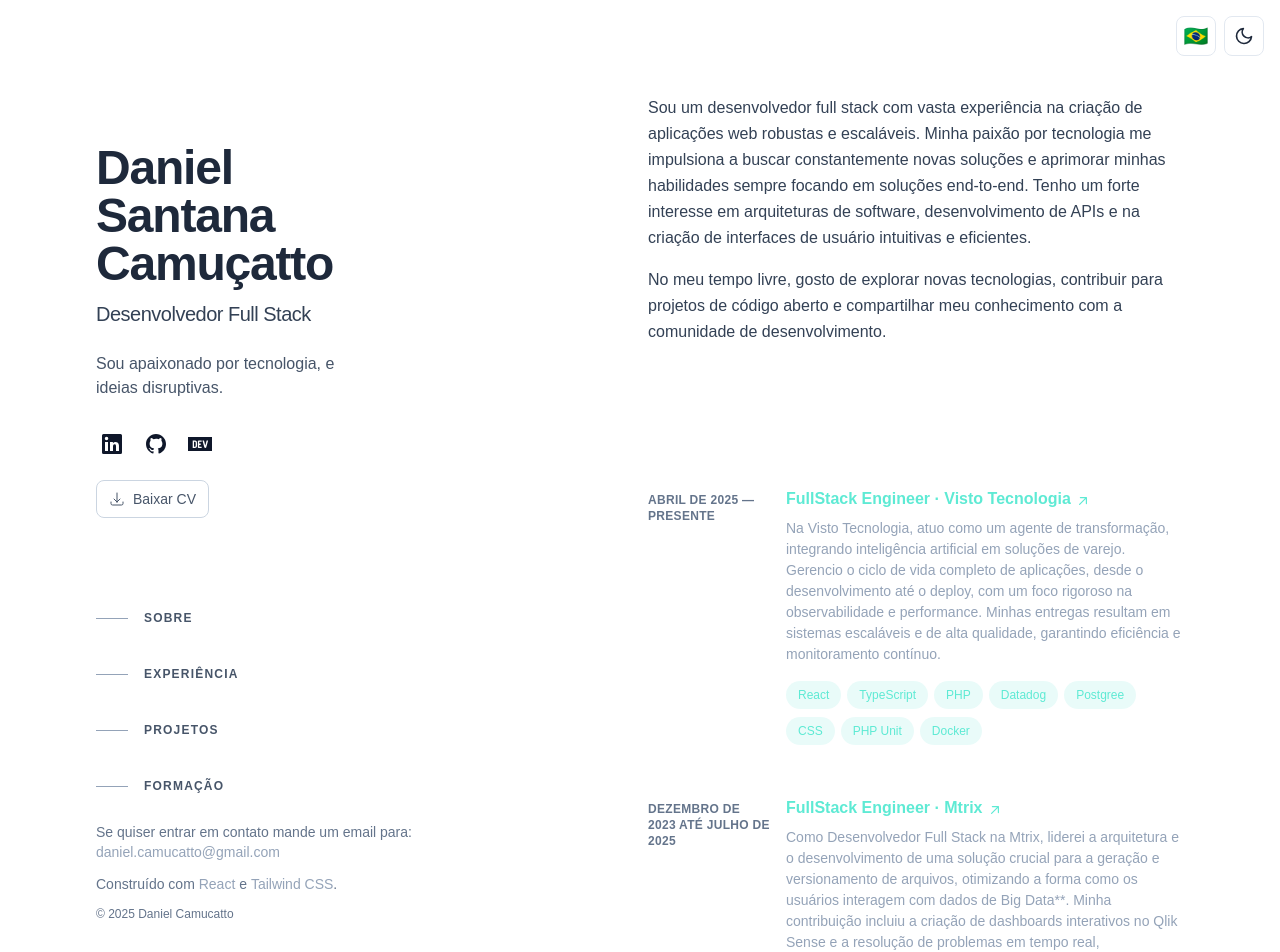
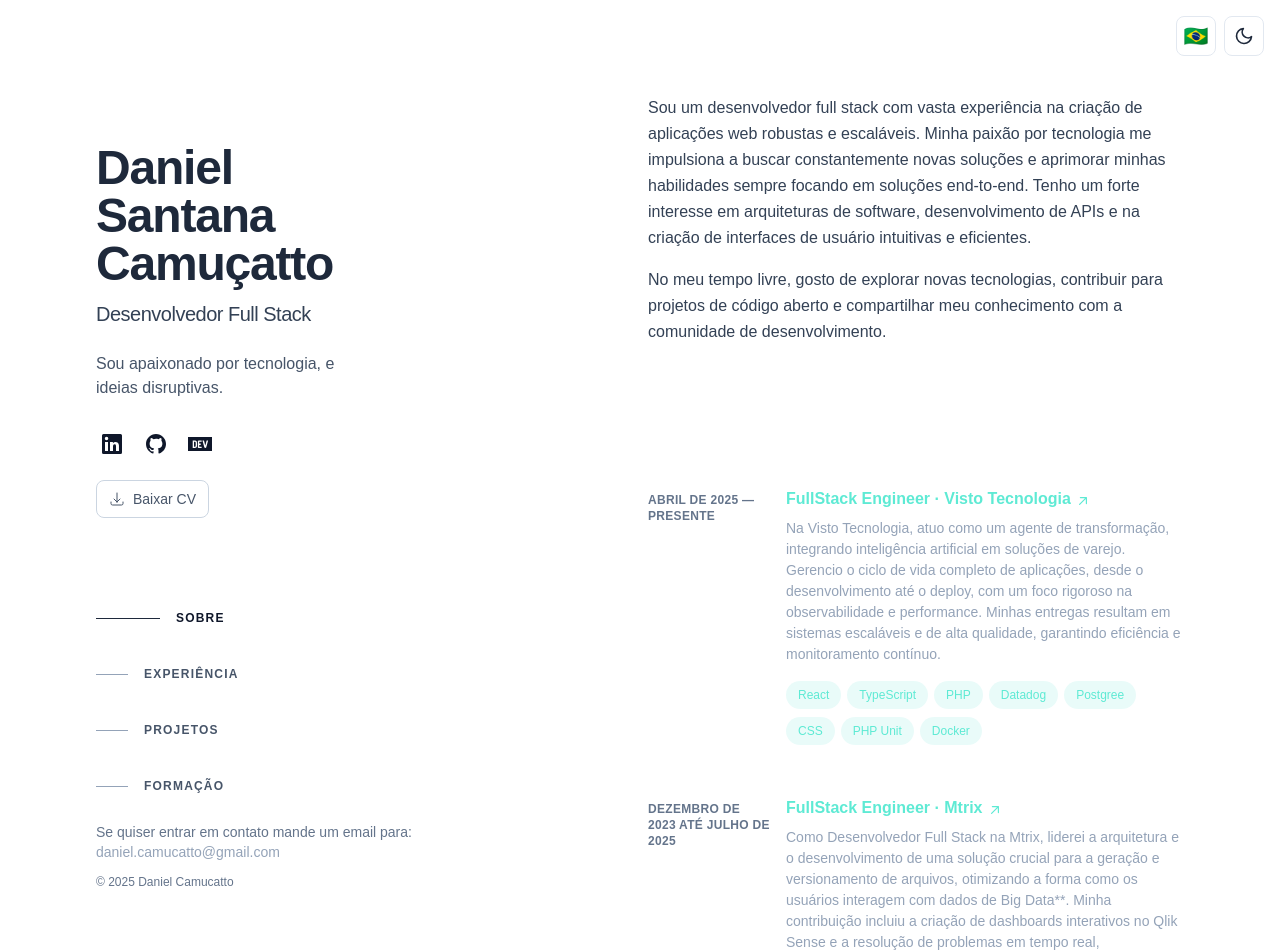
Before and after one commit to DanielCamucatto/danielcamucatto.dev, a React (Vite) app in the folder frontend/: page / in a window 1280 px wide. Shown: the top 952 px of the page. Built offline with nearby package versions, Linux system fonts and the light colour scheme.

Commit message:
feat: Implement smooth scrolling and active section highlighting in navigation

```diff
--- a/frontend/src/components/Footer.tsx
+++ b/frontend/src/components/Footer.tsx
@@ -26,31 +26,6 @@ export default function Footer() {
             daniel.camucatto@gmail.com
           </a>
         </p>
-
-        <p>
-          {translations.builtWith}{" "}
-          <a
-            href="https://reactjs.org/"
-            className="font-medium text-slate-400 hover:text-teal-300 focus-visible:text-teal-300"
-            target="_blank"
-            rel="noreferrer noopener"
-            aria-label="React (opens in a new tab)"
-          >
-            React
-          </a>{" "}
-          {translations.and}{" "}
-          <a
-            href="https://tailwindcss.com/"
-            className="font-medium text-slate-400 hover:text-teal-300 focus-visible:text-teal-300"
-            target="_blank"
-            rel="noreferrer noopener"
-            aria-label="Tailwind CSS (opens in a new tab)"
-          >
-            Tailwind CSS
-          </a>
-          .
-        </p>
-
         <p className="text-xs">
           {translations.copyright}
         </p>
--- a/frontend/src/components/Navigation.tsx
+++ b/frontend/src/components/Navigation.tsx
@@ -1,6 +1,8 @@
 
 import { useLanguage } from '../contexts/LanguageContext';
 import { getTranslations } from '../utils/translations';
+import { useSmoothScroll } from '../hooks/useSmoothScroll';
+import { useActiveSection } from '../hooks/useActiveSection';
 
 interface NavigationTranslations {
   about: string;
@@ -12,38 +14,88 @@ interface NavigationTranslations {
 export default function Navigation() {
   const { language } = useLanguage();
   const translations = getTranslations(language).navigation as NavigationTranslations;
+  const { handleNavClick } = useSmoothScroll();
+  const activeSection = useActiveSection();
 
   return (
     <nav className="nav hidden lg:block" aria-label="In-page jump links">
       <ul className="mt-8 w-max">
         <li>
-          <a className="group flex items-center py-3 active" href="#about">
-            <span className="nav-indicator mr-4 h-px w-8 bg-slate-400 dark:bg-slate-600 transition-all group-hover:w-16 group-hover:bg-slate-800 dark:group-hover:bg-slate-200 group-focus-visible:w-16 group-focus-visible:bg-slate-800 dark:group-focus-visible:bg-slate-200 motion-reduce:transition-none"></span>
-            <span className="nav-text text-xs font-bold uppercase tracking-widest text-slate-600 dark:text-slate-500 group-hover:text-slate-900 dark:group-hover:text-slate-200 group-focus-visible:text-slate-900 dark:group-focus-visible:text-slate-200">
+          <a
+            className={`group flex items-center py-3 ${activeSection === 'about' ? 'active' : ''}`}
+            href="#about"
+            onClick={(e) => handleNavClick(e, 'about')}
+          >
+            <span className={`nav-indicator mr-4 h-px transition-all motion-reduce:transition-none ${
+              activeSection === 'about'
+                ? 'w-16 bg-slate-800 dark:bg-slate-200'
+                : 'w-8 bg-slate-400 dark:bg-slate-600 group-hover:w-16 group-hover:bg-slate-800 dark:group-hover:bg-slate-200 group-focus-visible:w-16 group-focus-visible:bg-slate-800 dark:group-focus-visible:bg-slate-200'
+            }`}></span>
+            <span className={`nav-text text-xs font-bold uppercase tracking-widest transition-colors ${
+              activeSection === 'about'
+                ? 'text-slate-900 dark:text-slate-200'
+                : 'text-slate-600 dark:text-slate-500 group-hover:text-slate-900 dark:group-hover:text-slate-200 group-focus-visible:text-slate-900 dark:group-focus-visible:text-slate-200'
+            }`}>
               {translations.about}
             </span>
           </a>
         </li>
         <li>
-          <a className="group flex items-center py-3" href="#experience">
-            <span className="nav-indicator mr-4 h-px w-8 bg-slate-400 dark:bg-slate-600 transition-all group-hover:w-16 group-hover:bg-slate-800 dark:group-hover:bg-slate-200 group-focus-visible:w-16 group-focus-visible:bg-slate-800 dark:group-focus-visible:bg-slate-200 motion-reduce:transition-none"></span>
-            <span className="nav-text text-xs font-bold uppercase tracking-widest text-slate-600 dark:text-slate-500 group-hover:text-slate-900 dark:group-hover:text-slate-200 group-focus-visible:text-slate-900 dark:group-focus-visible:text-slate-200">
+          <a
+            className={`group flex items-center py-3 ${activeSection === 'experience' ? 'active' : ''}`}
+            href="#experience"
+            onClick={(e) => handleNavClick(e, 'experience')}
+          >
+            <span className={`nav-indicator mr-4 h-px transition-all motion-reduce:transition-none ${
+              activeSection === 'experience'
+                ? 'w-16 bg-slate-800 dark:bg-slate-200'
+                : 'w-8 bg-slate-400 dark:bg-slate-600 group-hover:w-16 group-hover:bg-slate-800 dark:group-hover:bg-slate-200 group-focus-visible:w-16 group-focus-visible:bg-slate-800 dark:group-focus-visible:bg-slate-200'
+            }`}></span>
+            <span className={`nav-text text-xs font-bold uppercase tracking-widest transition-colors ${
+              activeSection === 'experience'
+                ? 'text-slate-900 dark:text-slate-200'
+                : 'text-slate-600 dark:text-slate-500 group-hover:text-slate-900 dark:group-hover:text-slate-200 group-focus-visible:text-slate-900 dark:group-focus-visible:text-slate-200'
+            }`}>
               {translations.experience}
             </span>
           </a>
         </li>
         <li>
-          <a className="group flex items-center py-3" href="#projects">
-            <span className="nav-indicator mr-4 h-px w-8 bg-slate-400 dark:bg-slate-600 transition-all group-hover:w-16 group-hover:bg-slate-800 dark:group-hover:bg-slate-200 group-focus-visible:w-16 group-focus-visible:bg-slate-800 dark:group-focus-visible:bg-slate-200 motion-reduce:transition-none"></span>
-            <span className="nav-text text-xs font-bold uppercase tracking-widest text-slate-600 dark:text-slate-500 group-hover:text-slate-900 dark:group-hover:text-slate-200 group-focus-visible:text-slate-900 dark:group-focus-visible:text-slate-200">
+          <a
+            className={`group flex items-center py-3 ${activeSection === 'projects' ? 'active' : ''}`}
+            href="#projects"
+            onClick={(e) => handleNavClick(e, 'projects')}
+          >
+            <span className={`nav-indicator mr-4 h-px transition-all motion-reduce:transition-none ${
+              activeSection === 'projects'
+                ? 'w-16 bg-slate-800 dark:bg-slate-200'
+                : 'w-8 bg-slate-400 dark:bg-slate-600 group-hover:w-16 group-hover:bg-slate-800 dark:group-hover:bg-slate-200 group-focus-visible:w-16 group-focus-visible:bg-slate-800 dark:group-focus-visible:bg-slate-200'
+            }`}></span>
+            <span className={`nav-text text-xs font-bold uppercase tracking-widest transition-colors ${
+              activeSection === 'projects'
+                ? 'text-slate-900 dark:text-slate-200'
+                : 'text-slate-600 dark:text-slate-500 group-hover:text-slate-900 dark:group-hover:text-slate-200 group-focus-visible:text-slate-900 dark:group-focus-visible:text-slate-200'
+            }`}>
               {translations.projects}
             </span>
           </a>
         </li>
         <li>
-          <a className="group flex items-center py-3" href="#education">
-            <span className="nav-indicator mr-4 h-px w-8 bg-slate-400 dark:bg-slate-600 transition-all group-hover:w-16 group-hover:bg-slate-800 dark:group-hover:bg-slate-200 group-focus-visible:w-16 group-focus-visible:bg-slate-800 dark:group-focus-visible:bg-slate-200 motion-reduce:transition-none"></span>
-            <span className="nav-text text-xs font-bold uppercase tracking-widest text-slate-600 dark:text-slate-500 group-hover:text-slate-900 dark:group-hover:text-slate-200 group-focus-visible:text-slate-900 dark:group-focus-visible:text-slate-200">
+          <a
+            className={`group flex items-center py-3 ${activeSection === 'education' ? 'active' : ''}`}
+            href="#education"
+            onClick={(e) => handleNavClick(e, 'education')}
+          >
+            <span className={`nav-indicator mr-4 h-px transition-all motion-reduce:transition-none ${
+              activeSection === 'education'
+                ? 'w-16 bg-slate-800 dark:bg-slate-200'
+                : 'w-8 bg-slate-400 dark:bg-slate-600 group-hover:w-16 group-hover:bg-slate-800 dark:group-hover:bg-slate-200 group-focus-visible:w-16 group-focus-visible:bg-slate-800 dark:group-focus-visible:bg-slate-200'
+            }`}></span>
+            <span className={`nav-text text-xs font-bold uppercase tracking-widest transition-colors ${
+              activeSection === 'education'
+                ? 'text-slate-900 dark:text-slate-200'
+                : 'text-slate-600 dark:text-slate-500 group-hover:text-slate-900 dark:group-hover:text-slate-200 group-focus-visible:text-slate-900 dark:group-focus-visible:text-slate-200'
+            }`}>
               {translations.education}
             </span>
           </a>
--- /dev/null
+++ b/frontend/src/hooks/useActiveSection.ts
@@ -0,0 +1,32 @@
+import { useState, useEffect } from 'react';
+
+export const useActiveSection = () => {
+  const [activeSection, setActiveSection] = useState('about');
+
+  useEffect(() => {
+    const sections = ['about', 'experience', 'projects', 'education'];
+
+    const observer = new IntersectionObserver(
+      (entries) => {
+        entries.forEach((entry) => {
+          if (entry.isIntersecting) {
+            setActiveSection(entry.target.id);
+          }
+        });
+      },
+      {
+        threshold: 0.3,
+        rootMargin: '-100px 0px -50% 0px'
+      }
+    );
+
+    sections.forEach((sectionId) => {
+      const element = document.getElementById(sectionId);
+      if (element) observer.observe(element);
+    });
+
+    return () => observer.disconnect();
+  }, []);
+
+  return activeSection;
+};
--- /dev/null
+++ b/frontend/src/hooks/useSmoothScroll.ts
@@ -0,0 +1,30 @@
+import { useCallback } from 'react';
+
+export const useSmoothScroll = () => {
+  const scrollToElement = useCallback((elementId: string) => {
+    const element = document.getElementById(elementId);
+    if (element) {
+      // Calcula a posição considerando o offset para header sticky
+      const headerHeight = 100; // Ajuste conforme necessário
+      const elementPosition = element.getBoundingClientRect().top + window.pageYOffset;
+      const offsetPosition = elementPosition - headerHeight;
+
+      window.scrollTo({
+        top: offsetPosition,
+        behavior: 'smooth'
+      });
+    }
+  }, []);
+
+  const handleNavClick = useCallback((e: React.MouseEvent<HTMLAnchorElement>, targetId: string) => {
+    e.preventDefault();
+    scrollToElement(targetId);
+
+    // Atualiza a URL sem recarregar a página
+    if (history.pushState) {
+      history.pushState(null, '', `#${targetId}`);
+    }
+  }, [scrollToElement]);
+
+  return { scrollToElement, handleNavClick };
+};
--- a/frontend/src/index.css
+++ b/frontend/src/index.css
@@ -1,6 +1,11 @@
 @tailwind base;
 @tailwind components;
 @tailwind utilities;
+
+/* Smooth scroll behavior */
+html {
+  scroll-behavior: smooth;
+}
 
 :root {
   font-family: system-ui, Avenir, Helvetica, Arial, sans-serif;
```
